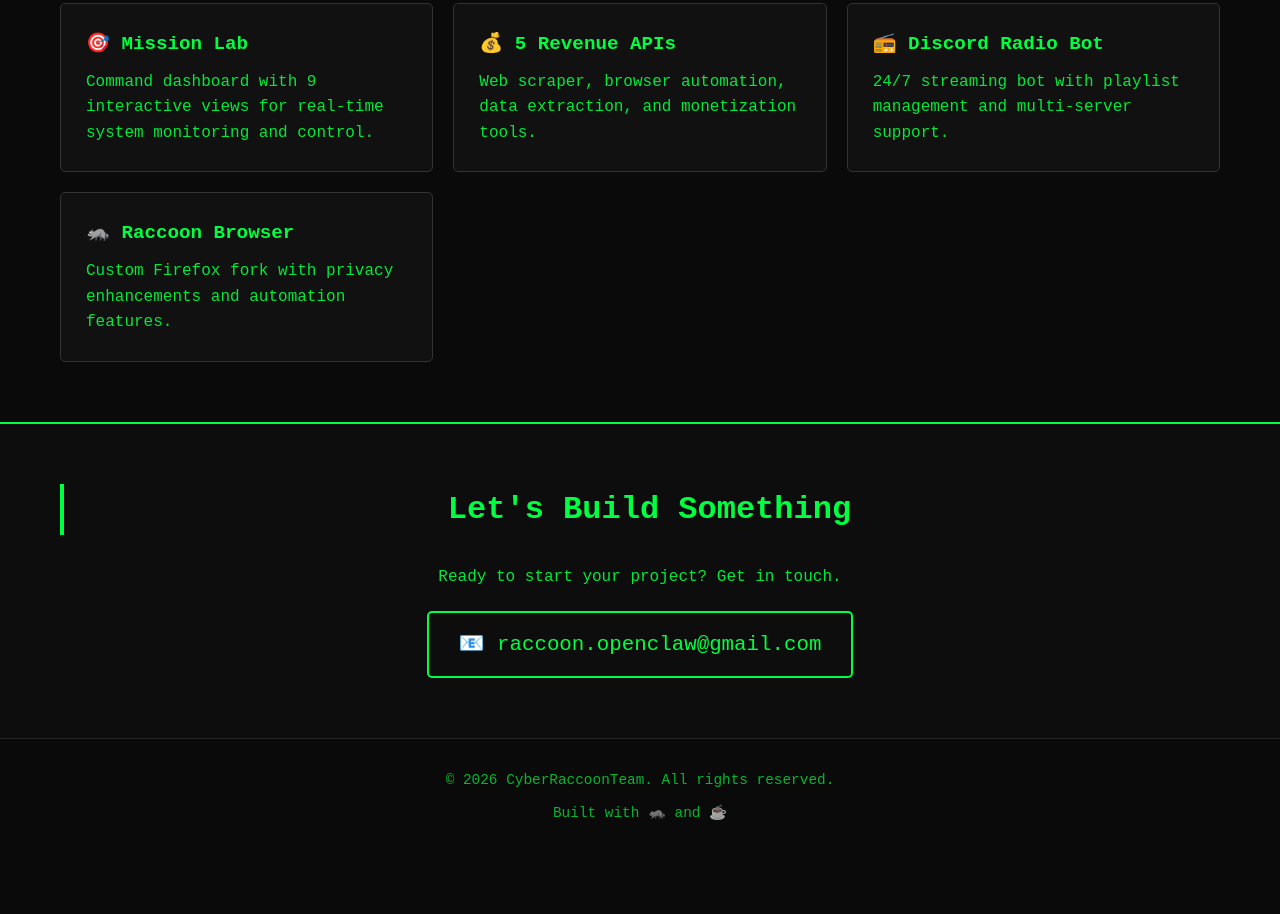
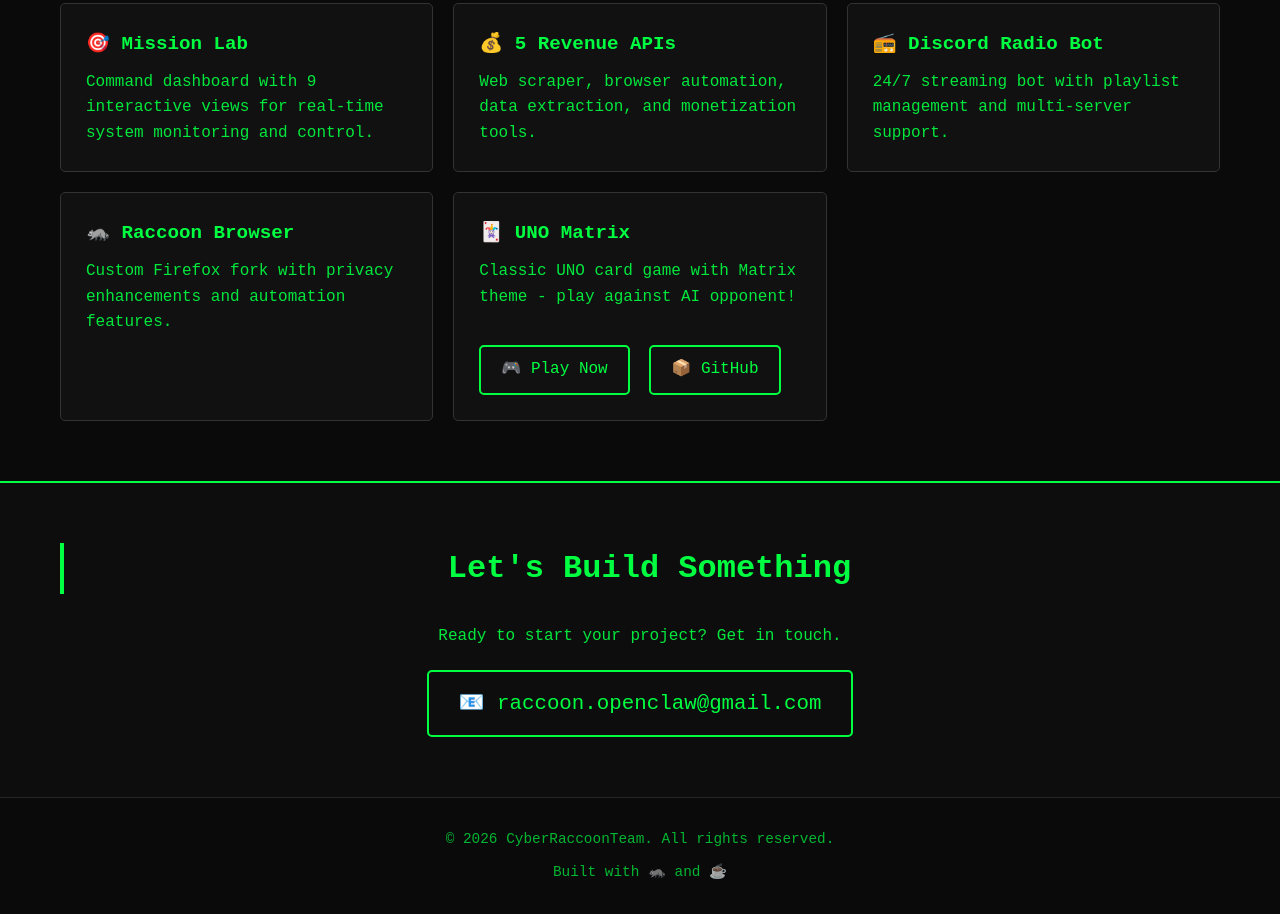
Before and after one commit to CyberRaccoonTeam/cyberraccoonteam.github.io, a plain HTML site: page index.html in a window 1280 px wide. Shown: the part 1417-2331 px from the top of the page. Before the commit the page ends 2272 px from the top, so only its background shows below. Drawn offline with Linux system fonts and the light colour scheme.

Commit message:
🃏 Add UNO Matrix game to portfolio

```diff
--- a/index.html
+++ b/index.html
@@ -257,6 +257,19 @@
                     <h3>🦝 Raccoon Browser</h3>
                     <p>Custom Firefox fork with privacy enhancements and automation features.</p>
                 </div>
+
+                <div class="portfolio-item">
+                    <h3>🃏 UNO Matrix</h3>
+                    <p>Classic UNO card game with Matrix theme - play against AI opponent!</p>
+                    <div style="margin-top: 15px;">
+                        <a href="https://cyberraccoonteam.github.io/uno-matrix/" class="contact-email" style="font-size: 1rem; padding: 10px 20px; margin-right: 10px;">
+                            🎮 Play Now
+                        </a>
+                        <a href="https://github.com/CyberRaccoonTeam/uno-matrix" class="contact-email" style="font-size: 1rem; padding: 10px 20px; background: transparent; color: #00ff41;">
+                            📦 GitHub
+                        </a>
+                    </div>
+                </div>
             </div>
         </div>
     </section>
```
